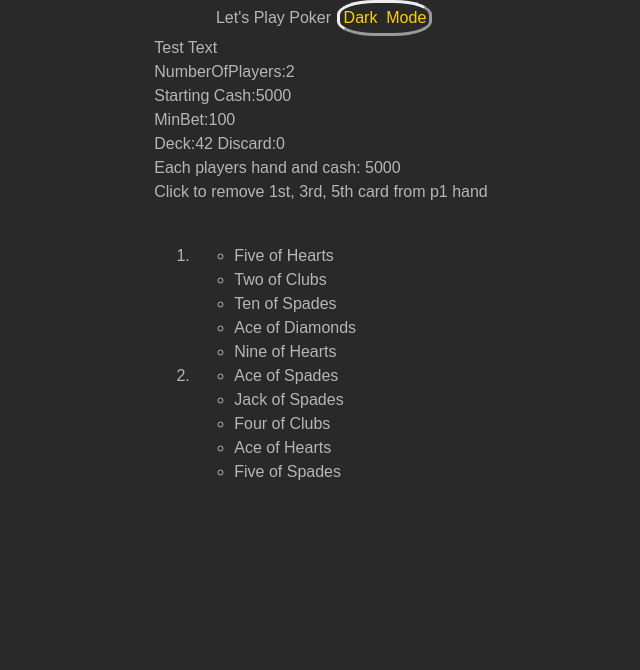
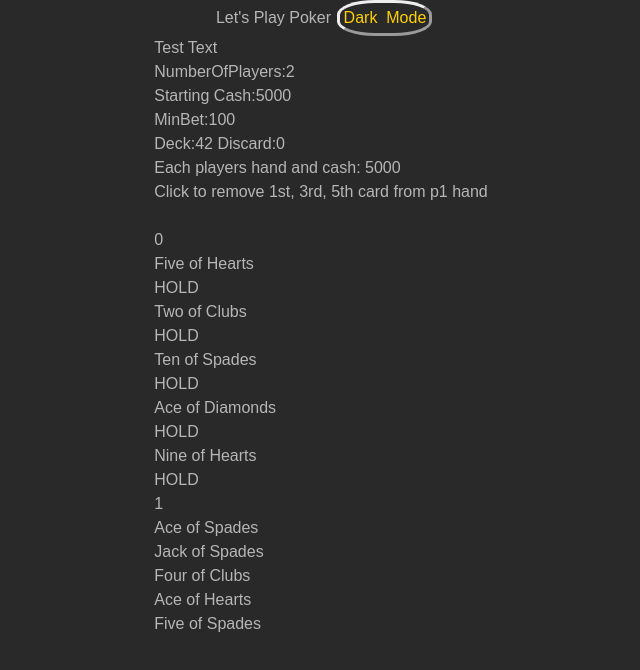
Before and after one commit to ShaneButtCodeNL/poker-app, a React (Create React App) app: page /poker in a window 1280 px wide. Shown: the top 670 px of the page, without its empty margins (319-959 px from the left). Built offline with nearby package versions, Linux system fonts and the light colour scheme.

Commit message:
Added basic structure to hands

```diff
--- /dev/null
+++ b/src/components/Card.tsx
@@ -0,0 +1,27 @@
+import { useState } from "react";
+
+export default function Card(props: any) {
+  const [hold, setHold] = useState(true);
+
+  const holdClickEvent = (cardPos: Number) => {
+    setHold(!hold);
+    props.updateHoldList(+cardPos);
+  };
+  function makeHold(player: Number) {
+    if (+player === 0)
+      return (
+        <div
+          className="cardButton"
+          onClick={() => holdClickEvent(props.cardPos)}
+        >
+          {hold ? "HOLD" : "DISCARD"}
+        </div>
+      );
+  }
+  return (
+    <div className="cardZone">
+      <div className="card">{props.card.toString()}</div>
+      {makeHold(props.player)}
+    </div>
+  );
+}
--- a/src/components/GameArea.tsx
+++ b/src/components/GameArea.tsx
@@ -1,11 +1,12 @@
 import { useEffect, useState } from "react";
 import { Deck } from "../functions/Deck";
+import Hand from "./Hand";
 let deck = new Deck(false);
 let discardPile = new Deck();
 function GameArea(props: any) {
-  //Round of play
+  //Round of play 1 indexed
   let [turn, setTurn] = useState(1);
-  //Player turn in round
+  //Player turn in round 0 indexed
   let [playerTurn, setPlayerTurn] = useState(0);
   //The Deck compriseing of one deck of standard playing cards with no jokers
   let game = (
@@ -113,19 +114,9 @@ function GameArea(props: any) {
         Click to remove 1st, 3rd, 5th card from p1 hand
       </div>
       <br />
-      <ol>
-        {props.heldCards.map((hand, n) => {
-          return (
-            <li key={n}>
-              <ul>
-                {hand.map((card, x) => {
-                  return <li key={x}>{card.toString()}</li>;
-                })}
-              </ul>
-            </li>
-          );
-        })}
-      </ol>
+      {props.heldCards.map((hand: Array<any>, player: Number) => {
+        return <Hand hand={hand} player={+player} />;
+      })}
     </div>
   );
 }
--- /dev/null
+++ b/src/components/Hand.tsx
@@ -0,0 +1,43 @@
+import { useState } from "react";
+import Card from "./Card";
+
+export default function Hand(props: any) {
+  const [holdList, setHoldList] = useState([true, true, true, true, true]);
+
+  //Labels player
+  const player = () => {
+    if (props.player === 3) return "playerFourHand";
+    if (props.player === 2) return "playerThreeHand";
+    if (props.player === 1) return "playerTwoHand";
+    if (props.player === 0) return "playerOneHand";
+  };
+
+  /**
+   * Sets the hold list when you select a card to hold/discard
+   * @param cardPos The position of the card to change
+   */
+  const updateHoldList = (cardPos: Number) => {
+    const hl = [...holdList];
+    hl[+cardPos] = !hl[+cardPos];
+    setHoldList(hl);
+  };
+
+  return (
+    <div
+      id={player()}
+      className={props.player % 2 === 0 ? "horazontalHand" : "verticalHand"}
+    >
+      {props.player}
+      {props.hand.map((card, cardPos) => {
+        return (
+          <Card
+            player={props.player}
+            card={card}
+            cardPos={+cardPos}
+            updateHoldList={updateHoldList}
+          />
+        );
+      })}
+    </div>
+  );
+}
```
Also changed, not shown: src/functions/PokerGame.tsx (deleted, +0 -38 lines), 1 other file (tests, documents, lock files or other folders).
